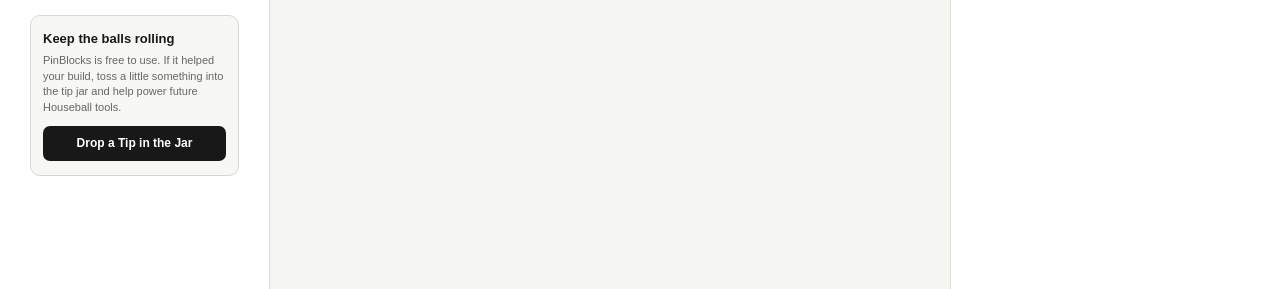
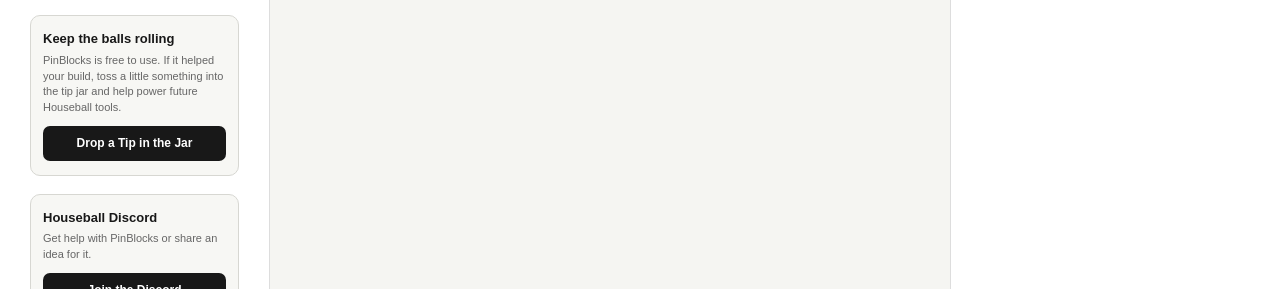
Before and after one commit to Ntaseris/PinBlocks, a website: page index.html in a window 1280 px wide. Shown: the part 535-824 px from the top of the page. Drawn offline with Linux system fonts and the light colour scheme.

Commit message:
Add Houseball Discord link to web beta

```diff
--- a/index.html
+++ b/index.html
@@ -34,7 +34,7 @@
 <button id="navRules" onclick="view('rules')">3 · Build Rules<small>WHEN something happens → DO something</small></button>
 <button id="navTest" onclick="view('test')">4 · Test<small>Test without running MPF</small></button>
 <button id="navExport" onclick="view('export')">5 · Install in MPF<small>Review and download</small></button>
-</div><button id="navReference" class="sidebarHelpButton" onclick="view('reference')">? MPF Help & Terms</button></div></div><div class="sidebarBrand"><a class="houseballHomeLink" href="https://houseballamusements.com/" aria-label="Return to the Houseball Amusements homepage"><img src="assets/houseball-logo.png" alt="Houseball Amusements"></a><div>Built for homebrew pinball builders.</div><div class="supportCard"><b>Keep the balls rolling</b><span>PinBlocks is free to use. If it helped your build, toss a little something into the tip jar and help power future Houseball tools.</span><a href="https://ko-fi.com/nicktaseris" target="_blank" rel="noopener noreferrer">Drop a Tip in the Jar</a></div></div></aside>
+</div><button id="navReference" class="sidebarHelpButton" onclick="view('reference')">? MPF Help & Terms</button></div></div><div class="sidebarBrand"><a class="houseballHomeLink" href="https://houseballamusements.com/" aria-label="Return to the Houseball Amusements homepage"><img src="assets/houseball-logo.png" alt="Houseball Amusements"></a><div>Built for homebrew pinball builders.</div><div class="supportCard"><b>Keep the balls rolling</b><span>PinBlocks is free to use. If it helped your build, toss a little something into the tip jar and help power future Houseball tools.</span><a href="https://ko-fi.com/nicktaseris" target="_blank" rel="noopener noreferrer">Drop a Tip in the Jar</a></div><section class="supportCard" aria-label="Houseball Discord"><b>Houseball Discord</b><span>Get help with PinBlocks or share an idea for it.</span><a href="https://discord.gg/b7xmTQxYd" target="_blank" rel="noopener noreferrer">Join the Discord</a></section></div></aside>
 
 <main><div id="empty" class="empty"><h2>Open an MPF project</h2><p>PinBlocks uses your real switches, modes and components without changing the project.</p><p><b>Built by Houseball Amusements for the homebrew pinball community.</b> Use PinBlocks to learn MPF concepts and turn gameplay ideas into mode configuration.</p><p class="small">PinBlocks currently builds modes inside an existing MPF project rather than creating a machine project from scratch.</p></div>
 <div id="work" class="workspace" style="display:none">
```
